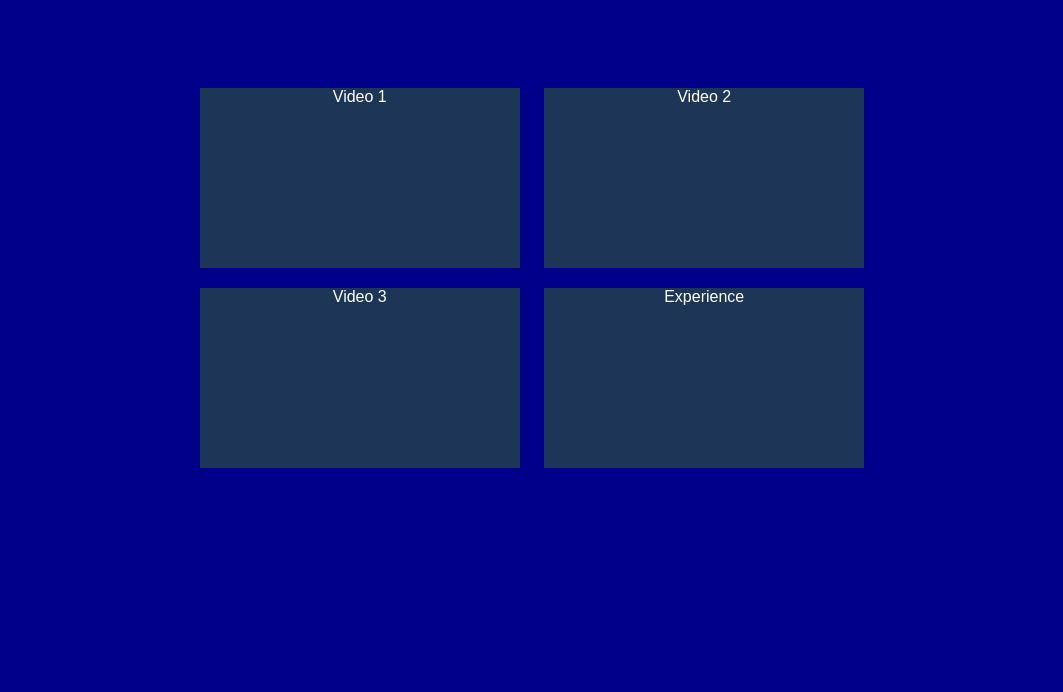
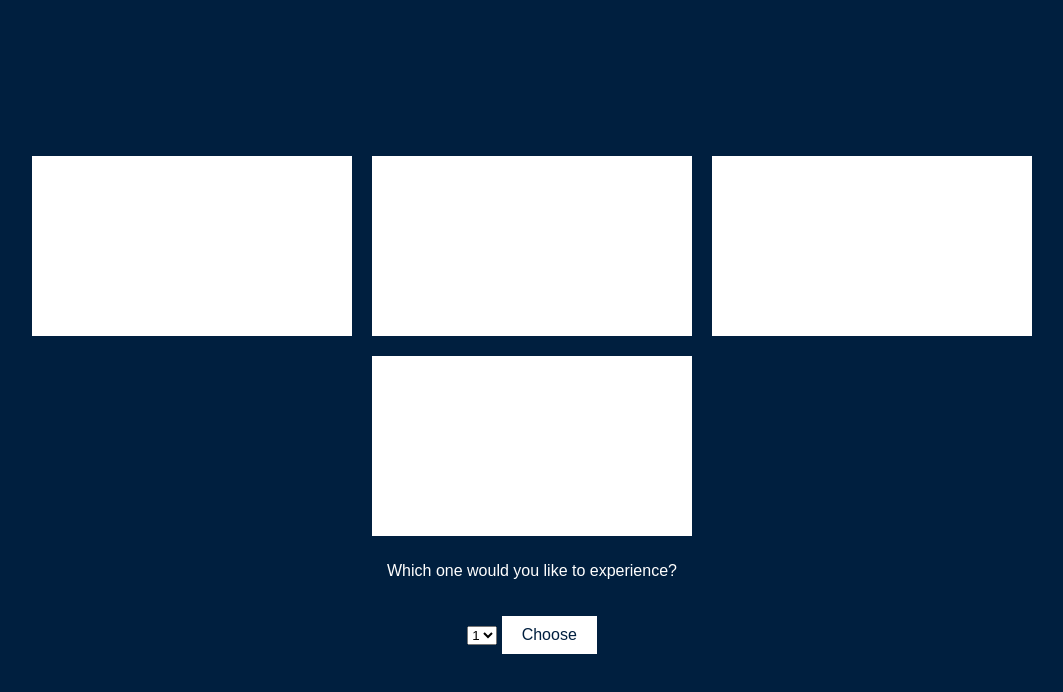
Before and after one commit to elizaveta-sk/birthday.github.io, a plain HTML site: page index.html in a window 1280 px wide. Both pictures are taken after a click on the button "Yes". Shown: the whole page, without its empty margins (108-1171 px from the left). Drawn offline with Linux system fonts and the light colour scheme.

Commit message:
Update index.html

```diff
--- a/index.html
+++ b/index.html
@@ -3,94 +3,130 @@
 <head>
     <meta charset="UTF-8">
     <meta name="viewport" content="width=device-width, initial-scale=1.0">
-    <title>Max's Birthday Gift</title>
+    <title>Max's Birthday</title>
     <style>
         body {
-            background-color: #00008B; /* sea-blue background */
-            font-family: Arial, sans-serif; /* modern font */
-            color: white; /* white text */
-            text-align: center; /* center align text */
-            padding-top: 50px; /* padding for top */
+            background-color: #001f3f;
+            color: white;
+            font-family: 'Arial', sans-serif;
+            display: flex;
+            flex-direction: column;
+            align-items: center;
+            justify-content: center;
+            height: 100vh;
+            margin: 0;
         }
-        .container {
-            max-width: 800px;
-            margin: 0 auto;
-            padding: 20px;
+        .hidden {
+            display: none;
         }
-        .box {
+        .greeting, .videos, .final-message {
+            text-align: center;
+        }
+        .button, .choose-button {
+            background-color: white;
+            color: #001f3f;
+            border: none;
+            padding: 10px 20px;
+            cursor: pointer;
+            font-size: 1em;
+            margin-top: 20px;
+        }
+        .video-box {
             width: 320px;
             height: 180px;
-            background-color: #1d3557; /* darker blue for box */
-            display: inline-block;
             margin: 10px;
+            background-color: #fff;
             cursor: pointer;
-            transition: transform 0.3s ease-in-out;
+            display: flex;
+            align-items: center;
+            justify-content: center;
         }
-        .box:hover {
-            transform: scale(1.05);
+        .video-container {
+            display: flex;
+            flex-wrap: wrap;
+            justify-content: center;
         }
-        .message {
+        .final-message {
+            font-family: 'Comic Sans MS', cursive, sans-serif;
             font-size: 1.2em;
-            margin-bottom: 20px;
+            margin-top: 20px;
         }
-        .button {
-            padding: 10px 20px;
-            background-color: #90be6d; /* green button */
-            color: white;
-            border: none;
-            cursor: pointer;
-            font-size: 1em;
-            transition: background-color 0.3s ease;
-        }
-        .button:hover {
-            background-color: #4a8c5a; /* darker green on hover */
+        .small-text {
+            font-size: 0.8em;
         }
     </style>
 </head>
 <body>
-    <div class="container">
-        <div class="message">
-            <p>Dear Max, Happy Birthday! Are you ready to choose your gift?</p>
-            <button class="button" onclick="showGifts()">Yes</button>
+
+    <div class="greeting">
+        <p>Dear Max, Happy Birthday!</p>
+        <p>Are you ready to choose your gift?</p>
+        <button class="button" onclick="showVideos()">Yes</button>
+    </div>
+
+    <div class="videos hidden">
+        <div class="video-container">
+            <div class="video-box" onclick="showVideo(1)">
+                <p>Video 1</p>
+            </div>
+            <div class="video-box" onclick="showVideo(2)">
+                <p>Video 2</p>
+            </div>
+            <div class="video-box" onclick="showVideo(3)">
+                <p>Video 3</p>
+            </div>
+            <div class="video-box" onclick="showLink()">
+                <p>Link</p>
+            </div>
         </div>
+        <div id="video1" class="hidden">
+            <iframe width="320" height="180" src="https://www.youtube.com/embed/op0aJGB165A" frameborder="0" allowfullscreen></iframe>
+        </div>
+        <div id="video2" class="hidden">
+            <iframe width="320" height="180" src="https://www.youtube.com/embed/ufit4zSvTJ0" frameborder="0" allowfullscreen></iframe>
+        </div>
+        <div id="video3" class="hidden">
+            <iframe width="320" height="180" src="https://www.youtube.com/embed/3AL0I-V88Do" frameborder="0" allowfullscreen></iframe>
+        </div>
+        <div id="link" class="hidden">
+            <a href="https://www.klook.com/en-US/activity/41323-tokyo-joypolis/" target="_blank">Tokyo Joypolis</a>
+        </div>
+        <p>Which one would you like to experience?</p>
+        <select id="choice">
+            <option value="1">1</option>
+            <option value="2">2</option>
+            <option value="3">3</option>
+            <option value="4">4</option>
+        </select>
+        <button class="choose-button" onclick="showFinalMessage()">Choose</button>
+    </div>
 
-        <div id="gifts" style="display: none;">
-            <div class="box" onclick="showVideo('https://www.youtube.com/embed/op0aJGB165A')">Video 1</div>
-            <div class="box" onclick="showVideo('https://www.youtube.com/embed/ufit4zSvTJ0')">Video 2</div>
-            <div class="box" onclick="showVideo('https://www.youtube.com/embed/3AL'reconduct-I-V88Do')">Video 3</div>
-            <div class="box" onclick="window.location.href='https://www.klook.com/en-US/activity/41323-tokyo-joypolis/'">Experience</div>
-        </div>
-
-        <div id="selection" style="display: none;">
-            <p>Which one would you like to experience?</p>
-            <input type="number" id="choice" min="1" max="4">
-            <button class="button" onclick="makeChoice()">Choose</button>
-        </div>
-
-        <div id="confirmation" style="display: none;">
-            <p>Well, that's exciting! Alright :)</p>
-            <p>(Please inform Liz which one you chose, because she doesn't know how to automate this yet.)</p>
-        </div>
+    <div class="final-message hidden">
+        <p>Well, that's exciting! Alright :)</p>
+        <p class="small-text">(please tell Liz which one you chose, because she doesn't know how to automate this yet)</p>
     </div>
 
     <script>
-        function showGifts() {
-            document.getElementById('gifts').style.display = 'block';
-            document.querySelector('.message').style.display = 'none';
+        function showVideos() {
+            document.querySelector('.greeting').classList.add('hidden');
+            document.querySelector('.videos').classList.remove('hidden');
         }
 
-        function showVideo(videoUrl) {
-            document.getElementById('gifts').style.display = 'none';
-            document.getElementById('selection').style.display = 'block';
-            sessionStorage.setItem('videoUrl', videoUrl);
+        function showVideo(num) {
+            document.querySelectorAll('.videos div[id]').forEach(el => el.classList.add('hidden'));
+            document.getElementById('video' + num).classList.remove('hidden');
         }
 
-        function makeChoice() {
-            var choice = document.getElementById('choice').value;
-            var videoUrl = sessionStorage.getItem('videoUrl');
-            document.getElementById('selection').style.display = 'none';
-            document.getElementById('confirmation').style.display = 'block';
+        function showLink() {
+            document.querySelectorAll('.videos div[id]').forEach(el => el.classList.add('hidden'));
+            document.getElementById('link').classList.remove('hidden');
+        }
+
+        function showFinalMessage() {
+            document.querySelector('.videos').classList.add('hidden');
+            document.querySelector('.final-message').classList.remove('hidden');
         }
     </script>
+
 </body>
 </html>
```
